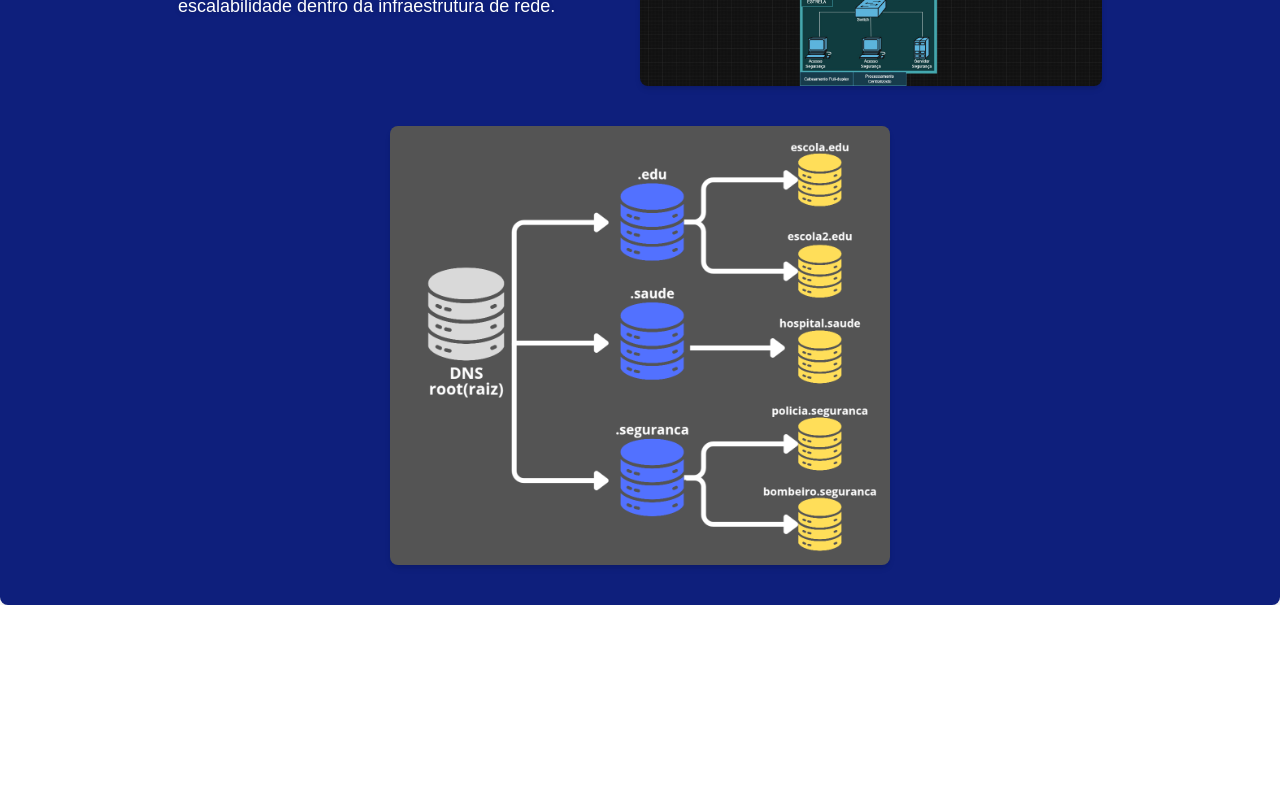
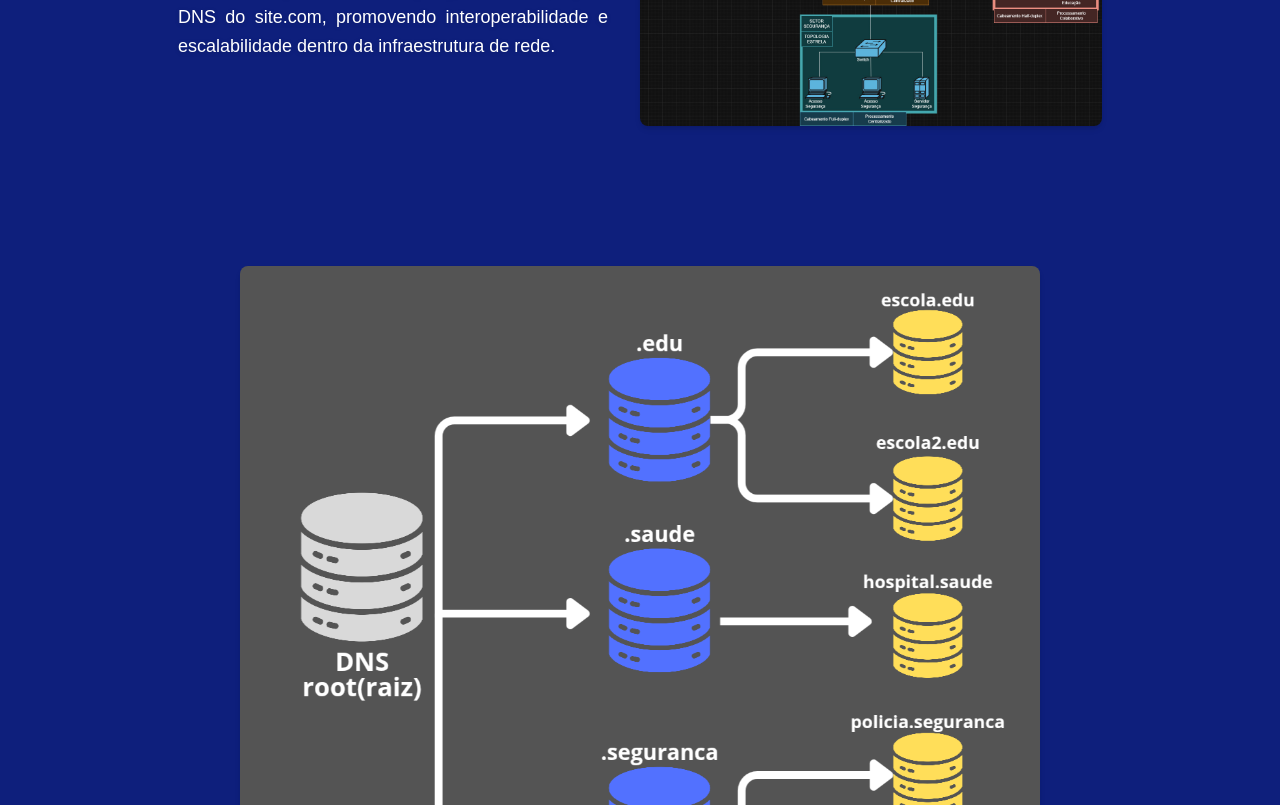
Before and after one commit to marquin-ux/instituicao_governamental_municipal, a Vue app: page / in a window 1280 px wide. Shown: the part 4800-5605 px from the top of the page. Before the commit the page ends 5405 px from the top, so only its background shows below. Built offline with nearby package versions, Linux system fonts and the light colour scheme.

Commit message:
first commit

```diff
--- a/src/components/SectionFiveComp.vue
+++ b/src/components/SectionFiveComp.vue
@@ -1,6 +1,6 @@
 <template>
   <section id="contexto"
-    class="bg-azul-escuro min-h-screen w-full flex flex-col justify-center items-center gap-10 px-6 py-10 rounded-lg shadow-lg">
+    class="bg-azul-escuro min-h-screen w-full flex flex-col justify-center items-center space-y-15 px-6 py-10 rounded-lg shadow-lg">
     <!-- Título -->
     <h1 class="text-4xl font-bold text-white drop-shadow-md">
       Contexto do Projeto
@@ -48,9 +48,9 @@
         </p>
       </div>
     </div>
-    <div class="flex justify-center w-full px-6">
+    <div class="flex justify-center w-full px-6 mt-20">
       <img src="../assets/images/root.png" alt="DNS Root"
-        class="rounded-lg shadow-md max-w-[500px] w-full object-contain" />
+        class="rounded-lg shadow-md max-w-[800px] w-full object-contain" />
     </div>
 
 
```
